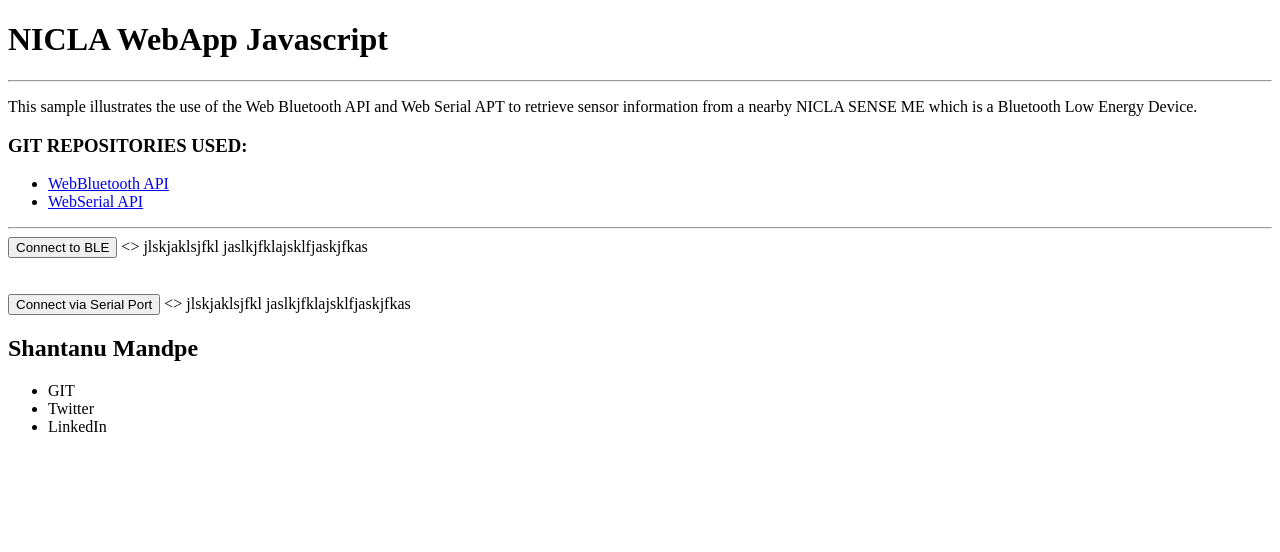
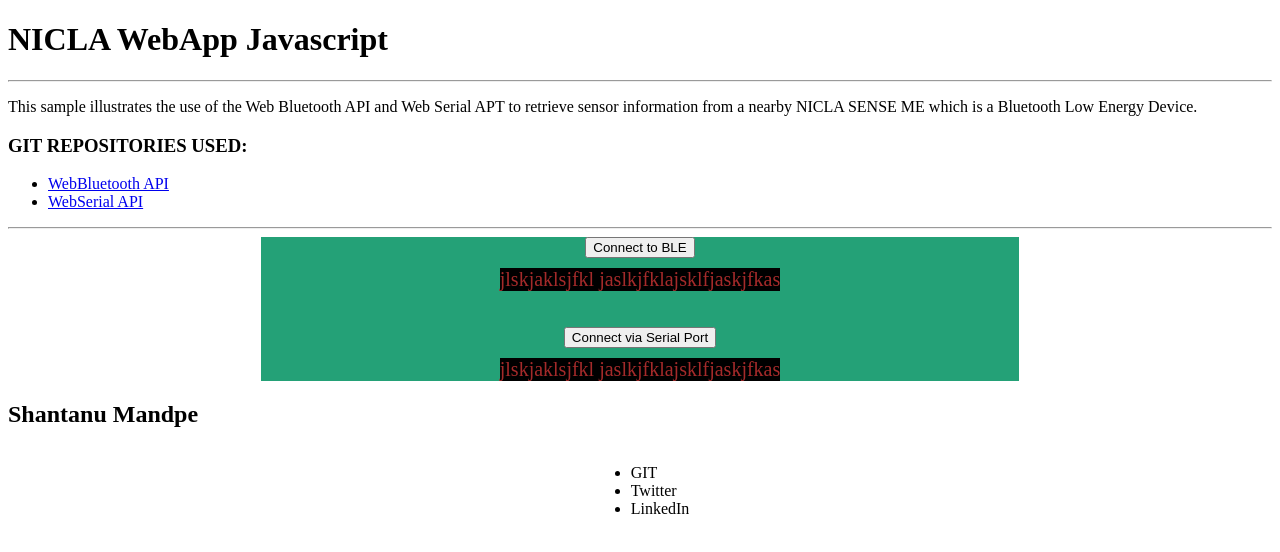
Before and after one commit to Shantanu-Mandpe/NiclaSense-WebApp, a plain HTML site: page index.html in a window 1280 px wide. Drawn offline with Linux system fonts and the light colour scheme.

Commit message:
Add CSS - Testing

```diff
--- a/connection.js
+++ b/connection.js
@@ -1,5 +1,5 @@
 const button = document.getElementById("connectButton");
-const name = document.querySelector(".name");
+const text = document.getElementById("bluetoothText");
 
 const niclaService = '19b10000-0000-537e-4f6c-d104768a1214';
 const bleNusCharRXUUID = '19b10000-1001-537e-4f6c-d104768a1214';
@@ -33,6 +33,7 @@ function bluetoothConnect() {
             .then(device => {
                 bluetoothDevice = device;
                 console.log(device.name);
+                text.innerHTML = device.name
                 // Set up event listener for when device gets disconnected.
                 bluetoothDevice.addEventListener('gattserverdisconnected', onDisconnected);
 
--- a/index.html
+++ b/index.html
@@ -25,19 +25,15 @@
     </nav>
     <hr>
     <section>
-        <div>
+        <div class="buttonBox">
             <div>
                 <button id="connectButton", type="button">Connect to BLE</button>
-                &lt;&gt;
                 <span id="bluetoothText", class="textBox">jlskjaklsjfkl jaslkjfklajsklfjaskjfkas</span>
             </div>
-        </div>
         <br>
         <br>
-        <div>
             <div>
                 <button id="connectButtonSerial", type="button">Connect via Serial Port</button>
-                &lt;&gt;
                 <span id="serialText", class="textBox">jlskjaklsjfkl jaslkjfklajsklfjaskjfkas</span>
             </div>
         </div>
@@ -48,11 +44,13 @@
 
     <footer>
         <h2>Shantanu Mandpe</h2>
+        <div>
         <ul>
             <li>GIT</li>
             <li>Twitter</li>
             <li>LinkedIn</li>
         </ul>
+        </div>
     </footer>
 </body>
 </html>
--- a/serialConnection.js
+++ b/serialConnection.js
@@ -19,6 +19,7 @@ document.getElementById("connectButtonSerial").addEventListener("click",async ()
                     break;
                 }
                 if (value) {
+                    document.getElementById("serialText").innerHTML = value;
                     console.log(value);
                 }
             }
--- a/styles.css
+++ b/styles.css
@@ -0,0 +1,19 @@
+.textBox{
+    color: brown;
+    font-size: 20px;
+    background-color: black;
+    margin-top: 10px;
+    text-align: center;
+}
+
+div{
+    display: flex;
+    justify-content: center;
+    align-items: center;
+    flex-direction: column;
+}
+
+.buttonBox{
+    background-color: #24a177;
+    margin-inline: 20%;
+}
```
